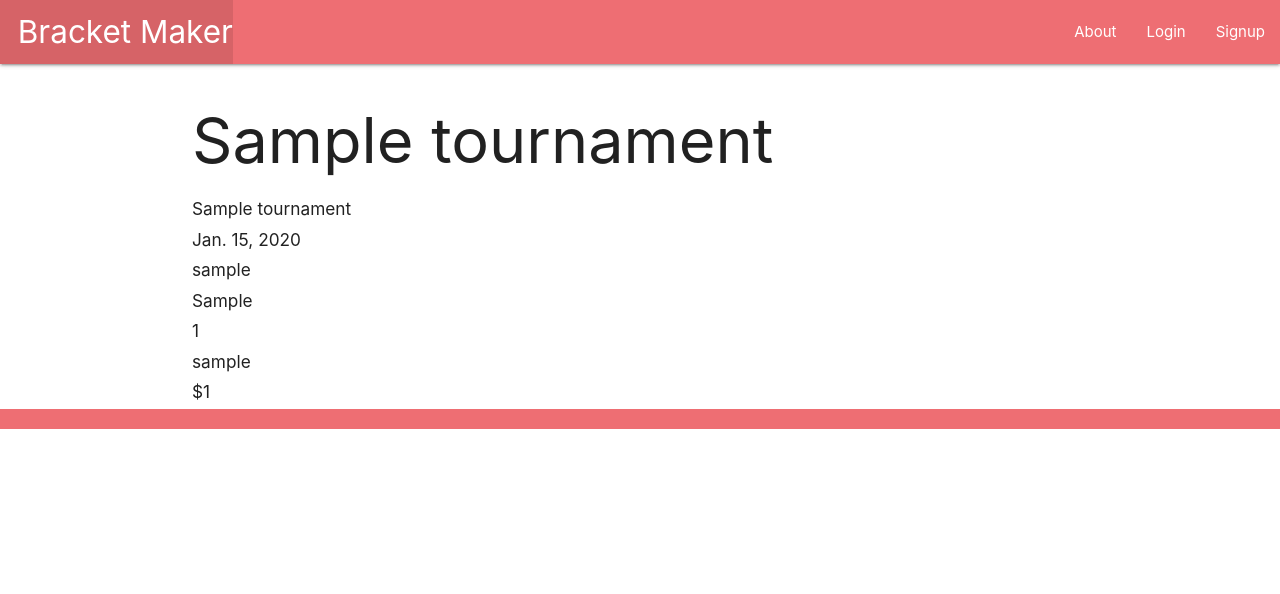
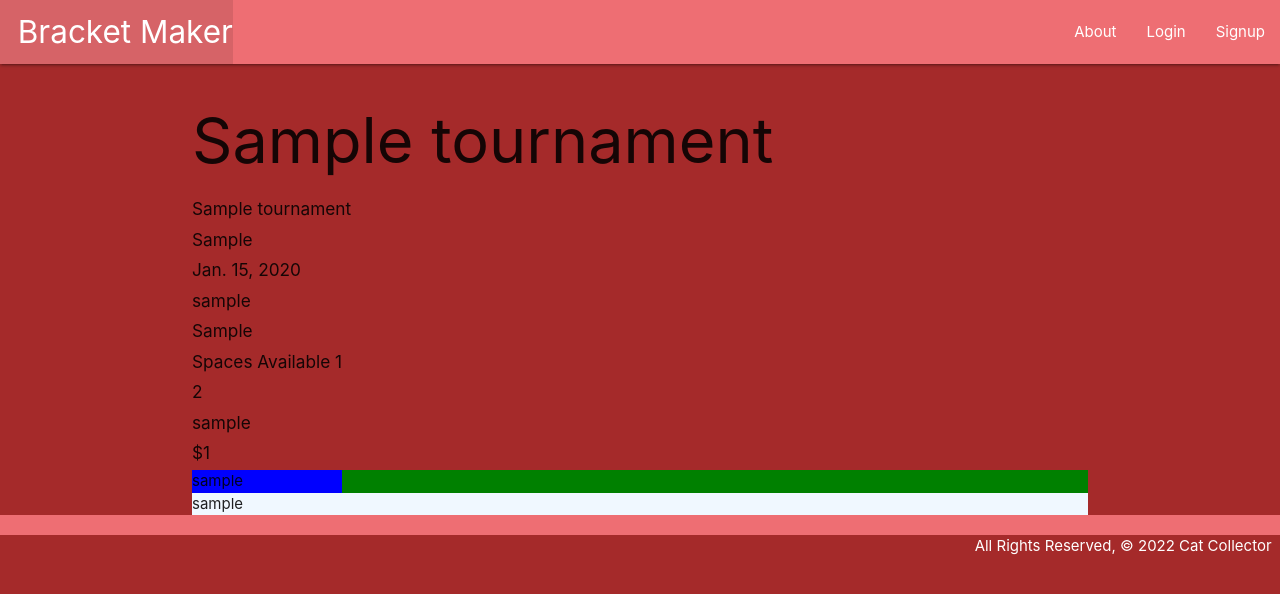
Before and after one commit to jamesocana6/bracket-maker, a Django app: page /tournament/1 in a window 1280 px wide. Shown: the top 594 px of the page. Run offline with Django 4.2, Linux system fonts and the light colour scheme; tables that the repository leaves empty hold one stand-in row (values such as "Sample post").

Commit message:
added dropdown for max players

```diff
--- a/main_app/models.py
+++ b/main_app/models.py
@@ -21,7 +21,11 @@
   date = models.DateField()
   game = models.CharField(max_length=100)
   venue = models.CharField(max_length=250)
-  max_players = models.IntegerField()
+  max_players = models.IntegerField(
+    choices=((2, "2"), (4, "4"), (8, "8"), (16, "16"), (32, "32")),
+    default=8,
+    )
+
   prize_pool = models.IntegerField()
   is_complete = models.BooleanField(default=False)
   players = models.ManyToManyField(Player)
--- /dev/null
+++ b/main_app/static/bracketmaker/style.css
@@ -0,0 +1,17 @@
+body {
+    background-color: brown;
+}
+
+.match {
+    background-color: aliceblue;
+
+}
+
+.top-player {
+    background-color: green;
+}
+
+.top-name {
+    background-color: blue;
+    width: 10rem;
+}
--- a/main_app/templates/base.html
+++ b/main_app/templates/base.html
@@ -9,7 +9,7 @@
     <title>Bracket Maker</title>
     <link rel="stylesheet" href="https://cdnjs.cloudflare.com/ajax/libs/materialize/1.0.0/css/materialize.min.css" />
     <script src="https://cdnjs.cloudflare.com/ajax/libs/materialize/1.0.0/js/materialize.min.js"></script>
-    <!-- <link rel="stylesheet" type="text/css" href="{% static 'catcollector/style.css' %}" /> -->
+    <link rel="stylesheet" type="text/css" href="{% static 'bracketmaker/style.css' %}" />
 </head>
 
 <body>
--- a/main_app/templates/home.html
+++ b/main_app/templates/home.html
@@ -5,11 +5,14 @@
 <!-- Shows all tournaments ongoing and upcoming -->
 {% for tournament in tournaments %}
 <a href="{% url 'tournaments_detail' tournament.id %}"><h6>{{ tournament.event_name }}</h6></a>
-<h6>{{ tournament.user }}</h6>
+<a href="{% url 'user_tournaments_index' tournament.user.id %}" ><h6>{{ tournament.user }}</h6></a>
+<h6>{{ tournament.game }}</h6>
 <h6>{{ tournament.venue }}</h6>
 {% for player in tournament.players.all %}
 <h6>{{ player.user.username }}</h6>
 {% endfor %}
+<h6>Spaces Available {{ joined }}</h6>
+<h6>${{ tournament.max_players }}</h6>
 <h6>${{ tournament.prize_pool }}</h6>
 <h6>{{ tournament.is_complete }}</h6>
 {% endfor %}
--- a/main_app/templates/main_app/tournament_form.html
+++ b/main_app/templates/main_app/tournament_form.html
@@ -24,6 +24,10 @@
 		autoClose: true
 	});
 
+
+var selectEl = document.getElementById('id_max_players');
+	M.FormSelect.init(selectEl);
+
 </script>
 
 {% endblock %}
--- a/main_app/templates/tournament/detail.html
+++ b/main_app/templates/tournament/detail.html
@@ -12,9 +12,11 @@
 
 <!-- Shows all tournaments ongoing and upcoming -->
 <h6>{{ tournament.event_name }}</h6>
+<h6>{{ tournament.game }}</h6>
 <h6>{{ tournament.date }}</h6>
 <h6>{{ tournament.user }}</h6>
 <h6>{{ tournament.venue }}</h6>
+<h6>Spaces Available {{ joined }}</h6>
 <h6>{{ tournament.max_players }}</h6>
 {% for player in tournament.players.all %}
 <h6>{{ player.user.username }}</h6>
@@ -34,4 +36,15 @@
     {% endif %}
 {% endif %}
 
+<!-- BRACKET -->
+
+<div class="match">
+<div class="top-player">
+    <div class="top-name">{{ tournament.players.first.user.username }}</div>
+</div>
+<div class="bottom-player">
+    <div class="bottom-name">{{ tournament.players.first.user.username }}</div>
+</div>
+</div>
+
 {% endblock %}
--- a/main_app/templates/user_tournaments/index.html
+++ b/main_app/templates/user_tournaments/index.html
@@ -1,15 +1,19 @@
 {% extends 'base.html' %} {% block content %}
 
-<h1>{{ user }}'s Tournament Index</h1>
+<h1>{{ page_user }}'s Tournament Index</h1>
 
+{% if user.id == page_user.id %}
 <a class="btn" href="{% url 'user_tournaments_create' user.id %}">Create Tournament</a>
+{% endif %}
 
 <!-- Shows all tournaments ongoing and upcoming -->
 {% for tournament in tournaments %}
 <a href="{% url 'tournaments_detail' tournament.id %}"><h6>{{ tournament.event_name }}</h6></a>
+<h6>{{ tournament.game }}</h6>
 <h6>{{ tournament.date }}</h6>
 <h6>{{ tournament.user }}</h6>
 <h6>{{ tournament.venue }}</h6>
+<h6>Spaces Available {{ joined }}</h6>
 <h6>{{ tournament.max_players }}</h6>
 {% for player in tournament.players.all %}
 <h6>{{ player.user.username }}</h6>
--- a/main_app/views.py
+++ b/main_app/views.py
@@ -29,7 +29,11 @@
 
 def tournaments_detail(request, tournament_id):
     tournament = Tournament.objects.get(id = tournament_id)
-    return render(request, "tournament/detail.html", {"tournament" : tournament})
+    joined = tournament.max_players - len(tournament.players.all())
+    return render(request, "tournament/detail.html", {
+        "tournament" : tournament,
+        "joined": joined,
+        })
 
 def about(request):
     return render(request, "about.html")
@@ -39,7 +43,7 @@
     tournaments = user.tournament_set.all()
     return render(request, "user_tournaments/index.html", {
         "tournaments" : tournaments,
-        "user": user,
+        "page_user": user,
     })
 
 def signup(request):
```
Also changed, not shown: main_app/migrations/0010_alter_tournament_max_players.py (added).
